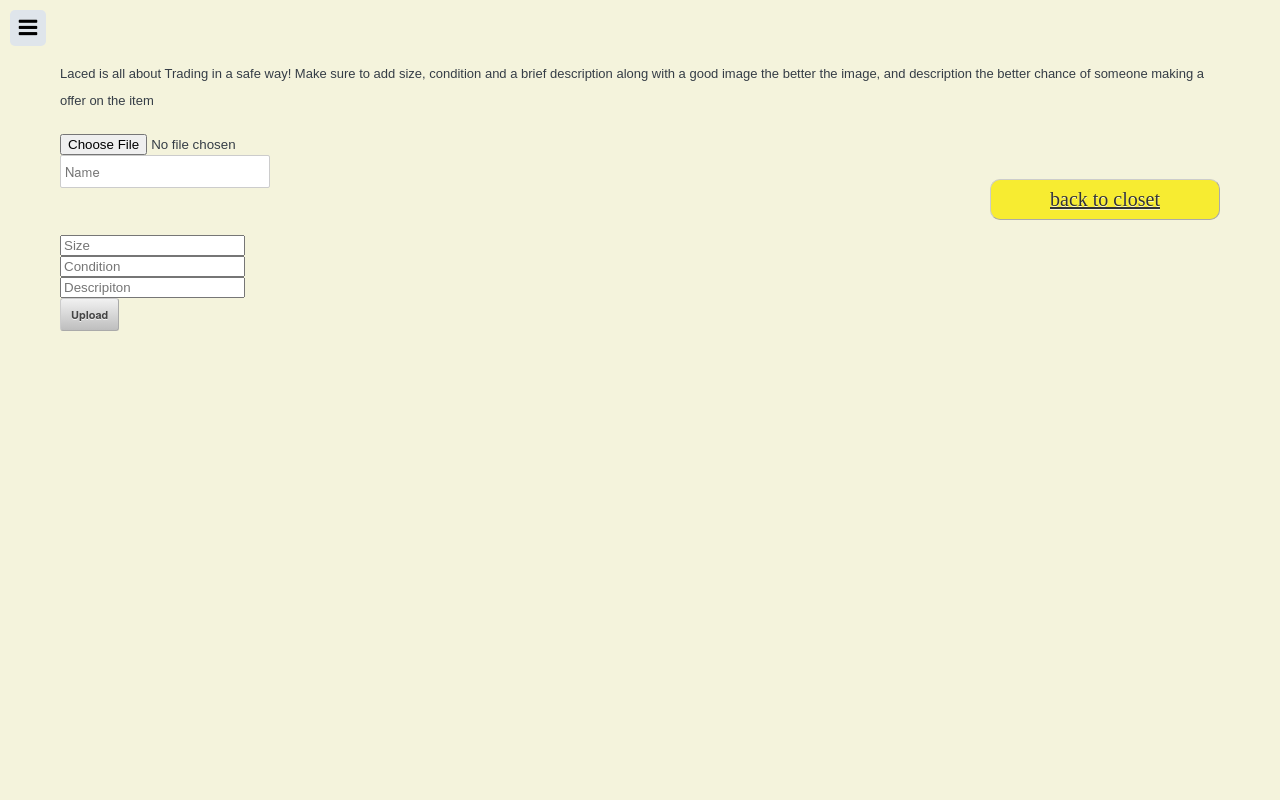
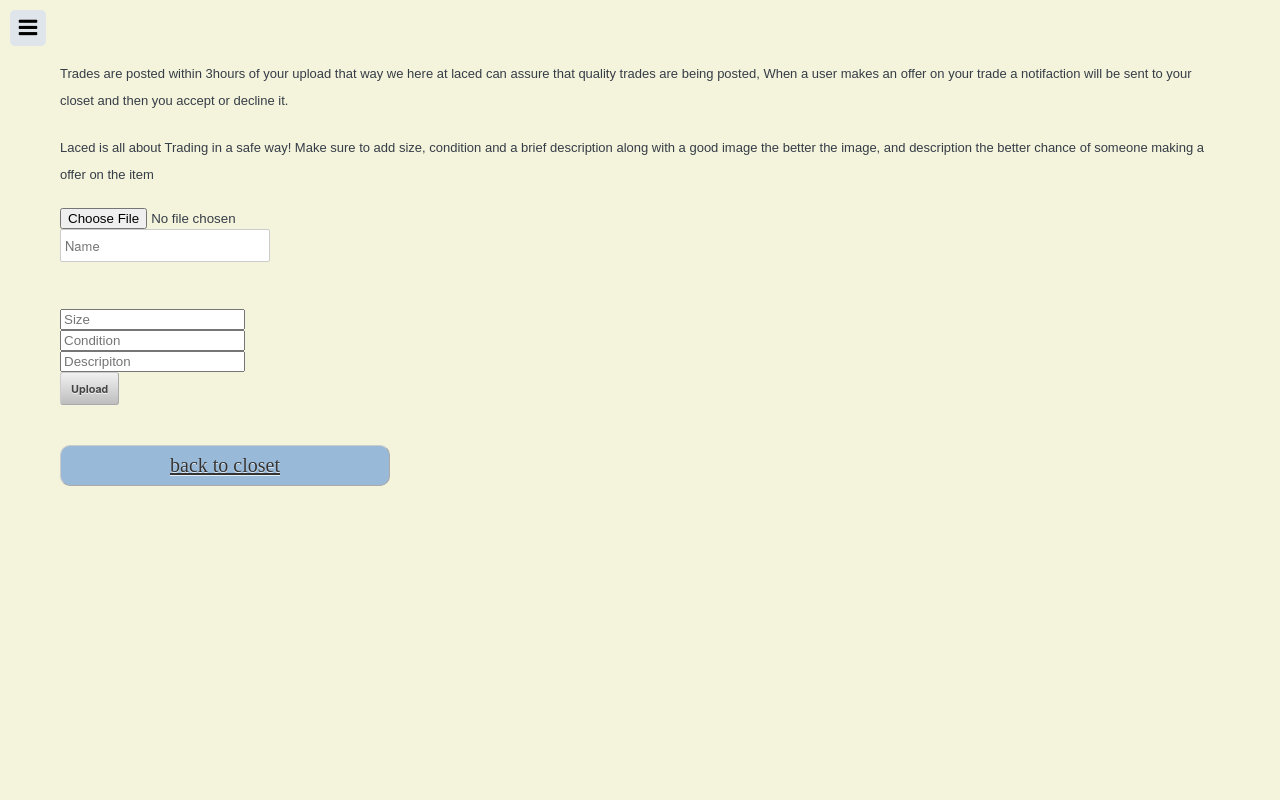
Before and after one commit to LyteiaHF1/Laced, a Flask app: page /tradeupload in a window 1280 px wide. Run offline with Flask 2, Linux system fonts and the light colour scheme.

Commit message:
completed
Trade upload process is 100 complete. Need to style form

```diff
--- a/Laced/templates/tradeuplaodform.html
+++ b/Laced/templates/tradeuplaodform.html
@@ -23,7 +23,7 @@
     </header>
     <div id='content'>
         <div class="menu-trigger"></div>
-
+         <p>Trades are posted within 3hours of your upload that way we here at laced can assure that quality trades are being posted, When a user makes an offer on your trade a notifaction will be sent to your closet and then you accept or decline it.</p>
         <p>Laced is all about Trading in a safe way! Make sure to add size, condition and a brief description along with a good image the better the image, and description the better chance of someone making a offer on the item</p>
 
             <form action="/upload" method=post enctype=multipart/form-data>
@@ -37,7 +37,7 @@
         </p>
         </form>
 
- <button class='trades'><a href="{{ url_for('closet') }}">back to closet</a></button>
+ <button class='checkout'><a href="{{ url_for('closet') }}">back to closet</a></button>
 <script src="/static/js/main1.js"></script>
     </body>
 </html>
```
